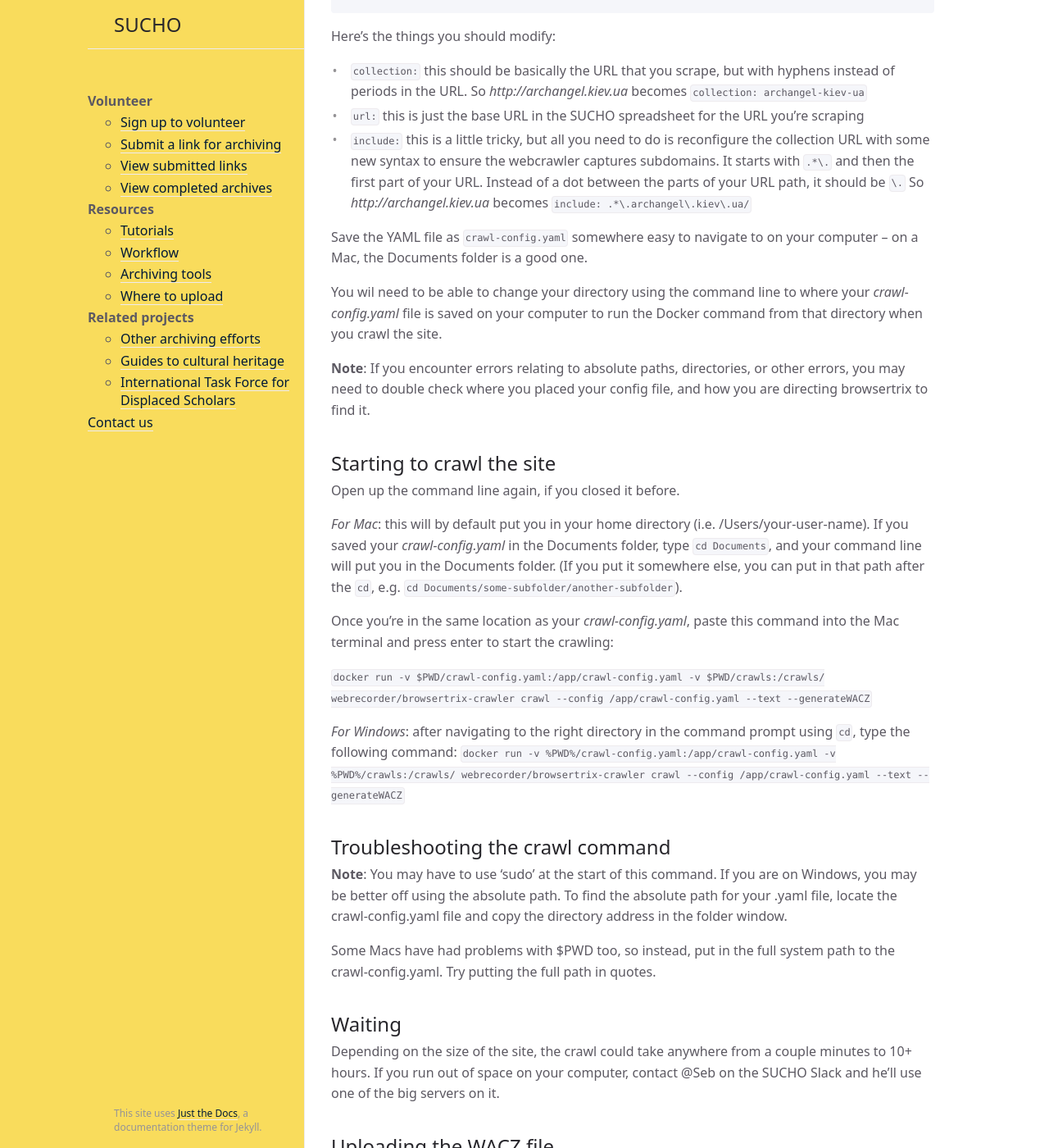
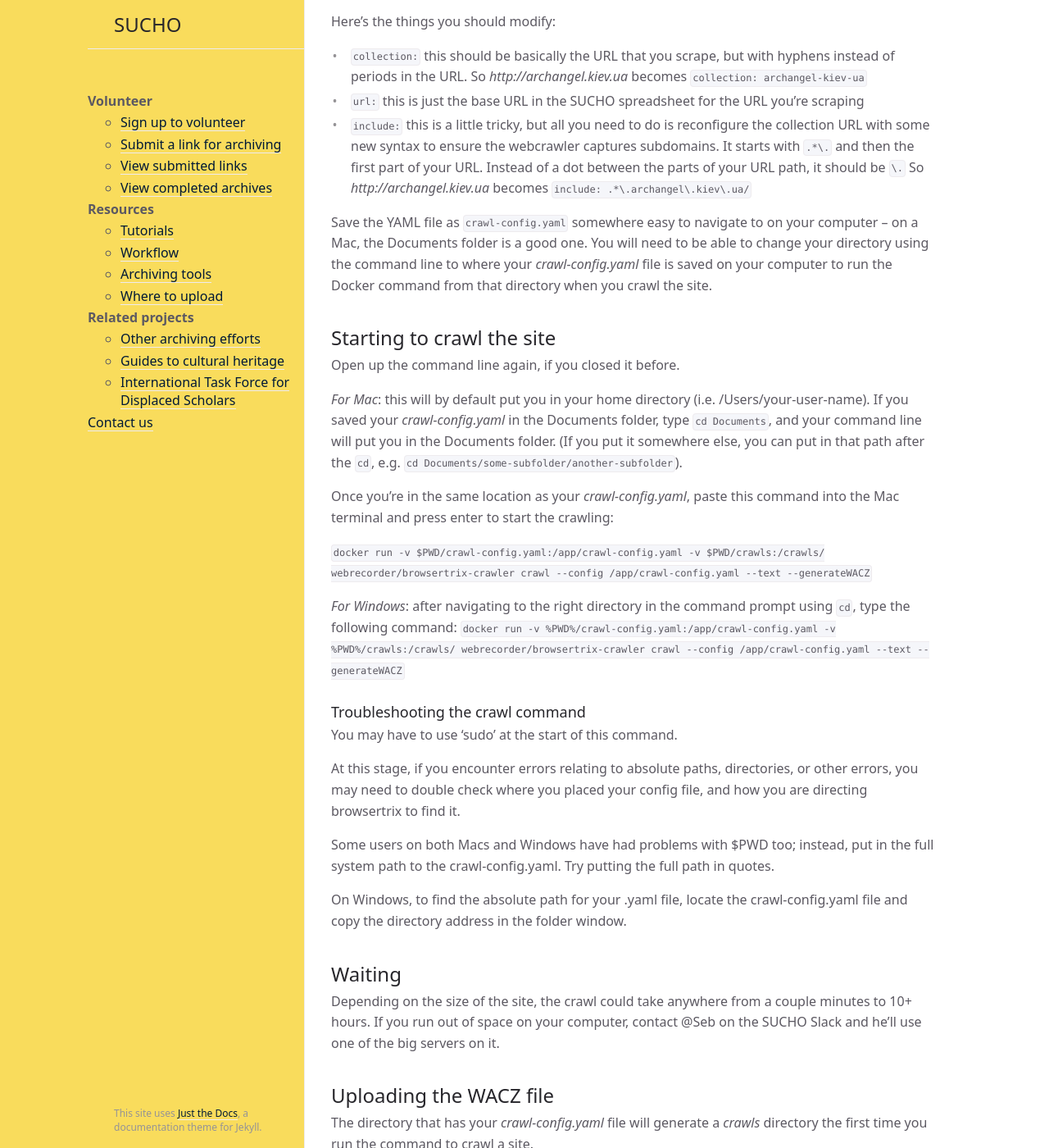
Before and after one commit to sucho-archiving/sucho-archiving.github.io, a Jekyll site: the page built from browsertrix.md, in a window 1280 px wide and 1400 px high, scrolled down 2486 px. Shown: the whole window at 82% size. Built offline with Jekyll 4.4.1, drawn with Linux system fonts in a browser that asks for light colours; some of the changed text lies outside the part shown.

Commit message:
Update browsertrix.md

```diff
--- a/browsertrix.md
+++ b/browsertrix.md
@@ -6,7 +6,7 @@
 
 ## Web Crawling
 
-Web crawling is the process of systematically browsing a website or set of websites. Browsertrix is the tool SUCHO is using to crawl entire sites and copy all their contents for the purposes of emulation. Most websites can be preserved in their entirety using this tool.
+Web crawling is the process of systematically browsing a website or set of websites. Browsertrix is the tool SUCHO is using to crawl entire sites and copy all their contents for the purposes of emulation and replay. Most websites can be preserved in their entirety using this tool.
 
 However, some websites have content (e.g. interactive 3D models) that won't capture well with Browsertrix; in these cases, we will send those parts of the websites over to be scraped/captured by other tools.
 
@@ -36,7 +36,7 @@
 
 *For Windows*: search for *cmd*, and the Command Prompt app should appear as the best match.
 
-## Getting the Docker image for Browsertrix
+### Getting the Docker image for Browsertrix
 
 In your command line, type or paste this:
 `docker pull webrecorder/browsertrix-crawler`
@@ -77,11 +77,7 @@
 * `url:` this is just the base URL in the SUCHO spreadsheet for the URL you're scraping
 * `include:` this is a little tricky, but all you need to do is reconfigure the collection URL with some new syntax to ensure the webcrawler captures subdomains. It starts with `.*\.` and then the first part of your URL. Instead of a dot between the parts of your URL path, it should be `\.` So *http://archangel.kiev.ua* becomes `include: .*\.archangel\.kiev\.ua/`
 
-Save the YAML file as `crawl-config.yaml` somewhere easy to navigate to on your computer -- on a Mac, the Documents folder is a good one.
-
-You wil need to be able to change your directory using the command line to where your *crawl-config.yaml* file is saved on your computer to run the Docker command from that directory when you crawl the site.
-
-**Note**: If you encounter errors relating to absolute paths, directories, or other errors, you may need to double check where you placed your config file, and how you are directing browsertrix to find it.
+Save the YAML file as `crawl-config.yaml` somewhere easy to navigate to on your computer -- on a Mac, the Documents folder is a good one. You will need to be able to change your directory using the command line to where your *crawl-config.yaml* file is saved on your computer to run the Docker command from that directory when you crawl the site.
 
 ## Starting to crawl the site
 Open up the command line again, if you closed it before.
@@ -95,12 +91,14 @@
 *For Windows*: after navigating to the right directory in the command prompt using `cd`, type the following command:
 `docker run -v %PWD%/crawl-config.yaml:/app/crawl-config.yaml -v %PWD%/crawls:/crawls/ webrecorder/browsertrix-crawler crawl --config /app/crawl-config.yaml --text --generateWACZ`
 
+### Troubleshooting the crawl command
+You may have to use 'sudo' at the start of this command.
 
-## Troubleshooting the crawl command
-**Note**: You may have to use 'sudo' at the start of this command. If you are on Windows, you may be better off using the absolute path. To find the absolute path for your .yaml file, locate the crawl-config.yaml file and copy the directory address in the folder window.
+At this stage, if you encounter errors relating to absolute paths, directories, or other errors, you may need to double check where you placed your config file, and how you are directing browsertrix to find it.
 
-Some Macs have had problems with $PWD too, so instead, put in the full system path to the crawl-config.yaml. Try putting the full path in quotes.
+Some users on both Macs and Windows have had problems with $PWD too; instead, put in the full system path to the crawl-config.yaml. Try putting the full path in quotes.
 
+On Windows, to find the absolute path for your .yaml file, locate the crawl-config.yaml file and copy the directory address in the folder window.
 
 ## Waiting
 Depending on the size of the site, the crawl could take anywhere from a couple minutes to 10+ hours. If you run out of space on your computer, contact @Seb on the SUCHO Slack and he'll use one of the big servers on it.
```
